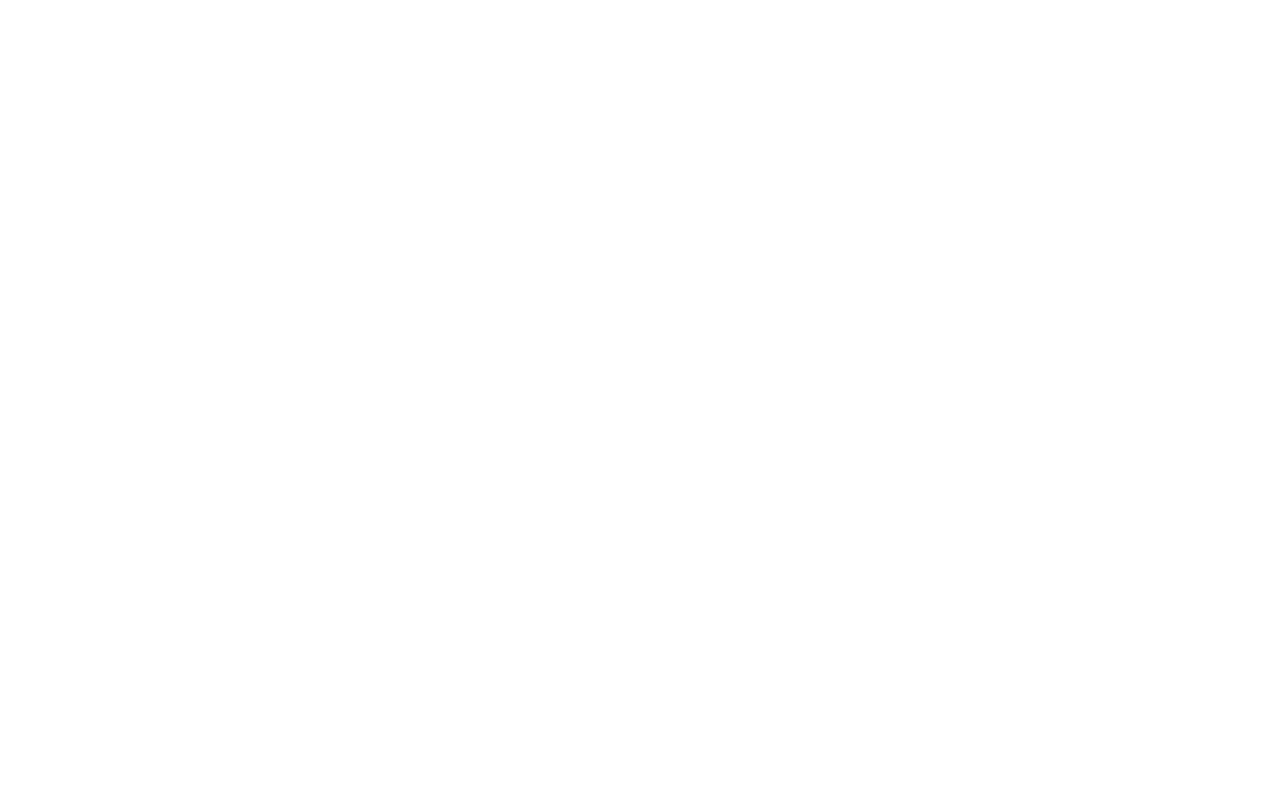
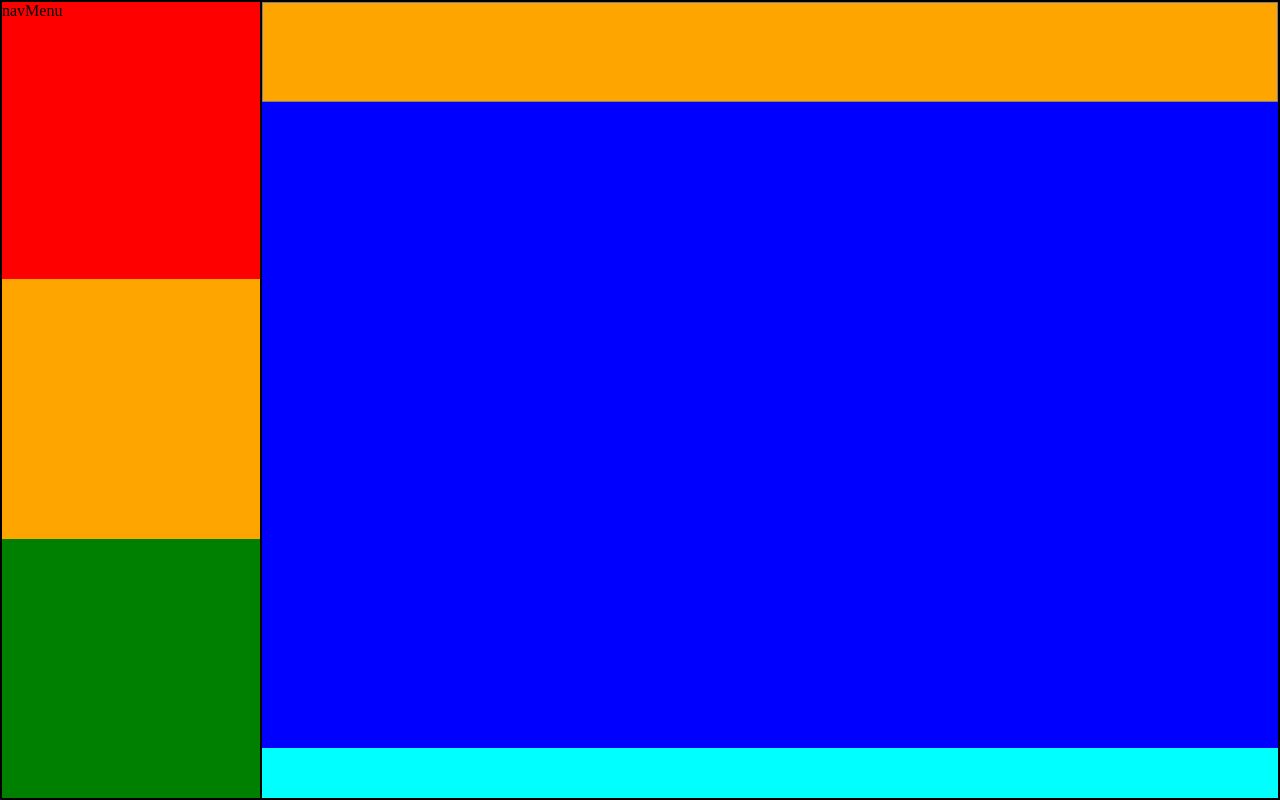
Before and after one commit to Amir837/langleraningplatform, a React (Create React App) app: page /practice in a window 1280 px wide. Built offline with nearby package versions, Linux system fonts and the light colour scheme.

Commit message:
Adding some chat functionality

```diff
--- a/src/App.tsx
+++ b/src/App.tsx
@@ -8,9 +8,9 @@
 import { TenseChat } from './TenseChat';
 
 import { Practice } from './Practice';
-import {Home} from './Home';
-import {About} from './About';
-import {Contact} from './Contact';
+import { Home } from './Home';
+import { About } from './About';
+import { Contact } from './Contact';
 
 function App() {
   return (
@@ -38,7 +38,7 @@
   }, [location.pathname]);
 
   return (
-        <div>
+    <div className="App">
       {/*
             <div className="App">
                 <NavMenu currentPage={currentPage} />
--- a/src/TenseChat.tsx
+++ b/src/TenseChat.tsx
@@ -6,12 +6,57 @@
 import './css/TenseChat.css';
 
 function TenseChat() {
+    interface Message {
+        text: string;
+        className: string;
+    }
+
     const [sentence, setSentence] = useState("She goes to the store to buy earrings.");
+    const [inputValue, setInputValue] = useState("");
+    const [messages, setMessages] = useState<Message[]>([]);
+
+    // temporary
+    var fromTense = "Present Simple";
+    var toTense = "Past Simple";
+
+    const handleInputChange = (event: ChangeEvent<HTMLInputElement>) => {
+        setInputValue(event.target.value);
+    };
+
+    const handleKeyPress = (event: KeyboardEvent<HTMLInputElement>) => {
+        if (event.key === "Enter") {
+            addNewMessage(messages);
+        }
+    };
+
+    function addNewMessage(prevMessages:Message[]){
+
+        const newMessage: Message = {
+            text: inputValue,
+            className: 'answer',
+        };
+        setMessages(prevMessages => [...prevMessages, newMessage])
+        setInputValue('');
+        getTeacherFeedback(messages);
+    }
+
+    function getTeacherFeedback(prevMessages:Message[]){
+        return fetch(`https://flashenglish.azurewebsites.net/api/gptconnectionenglishtenseteacher?sentence=${sentence}&userInput=${inputValue}&fromTense=${fromTense}&toTense=${toTense}`)
+        .then(response => response.json())
+        .then(data => {
+            const newMessage: Message = {
+                text: data.text,
+                className: 'question',
+            };
+            setMessages(prevMessages => [...prevMessages,newMessage])
+        })
+    }
 
     return(
         <div className="tenseChatPage">
             <div className="leftBar">
                 <div className="navMenu">
+                    navMenu
                 </div>
 
                 <div className="tenseController">
@@ -24,7 +69,7 @@
             </div>
 
             <div className="chat">
-                <div className="sentenceTitle">
+                <div className="sentenceTitleContainer">
 
                 </div>
 
@@ -32,7 +77,7 @@
 
                 </div>
 
-                <div className="chatInput">
+                <div className="userInput">
 
                 </div>
             </div>
--- a/src/css/App.css
+++ b/src/css/App.css
@@ -1,6 +1,12 @@
 body {
     /* background-color: #fffcf5; */
     height: auto;
-    min-height: 100%;
+    min-height: 100vh;
     width: 100%;
 }
+
+.App {
+    width: 100%;
+    height: 100%;
+    min-height: 100vh;
+}
--- a/src/css/TenseChat.css
+++ b/src/css/TenseChat.css
@@ -1,3 +1,75 @@
 .tenseChatPage {
+    width: 100%;
+    height: 100%;
+    min-height: 100vh;
 
+    display: flex;
+    flex-direction: row;
 }
+
+.leftBar {
+    width: 260px;
+    height: 100%;
+    min-height: 100vh;
+    border: 2px solid black;
+
+    display: flex;
+    flex-direction: column;
+}
+
+.leftBar .navMenu {
+    width: 260px;
+    flex-grow: 1;
+    background-color: red;
+}
+
+.leftBar .tenseController {
+    width: 260px;
+    flex-grow: 1;
+    background-color: orange;
+}
+
+.leftBar .something {
+    width: 260px;
+    flex-grow: 1;
+    background-color: green;
+}
+
+.chat {
+    width: 100%;
+    height: 100%;
+    min-height: 100vh;
+    border: 2px solid black;
+
+    display: flex;
+    flex-direction: column;
+}
+
+.chat .sentenceTitleContainer {
+    width: 100%;
+    height: 100px;
+
+    background-color: orange;
+    border: 1px solid gray;
+}
+
+.chat .message {
+    width: 100%;
+    padding: 20px 0;
+    background-color: orange;
+    border: 1px solid gray;
+    text-align: center;
+}
+
+.chat .messageHistory {
+    width: 100%;
+    flex-grow: 1;
+
+    background-color: blue;
+}
+
+.chat .userInput{
+    width: 100%;
+    height: 50px;
+    background-color: aqua;
+}
```
Lines whose indentation alone changed are shown as unchanged.
